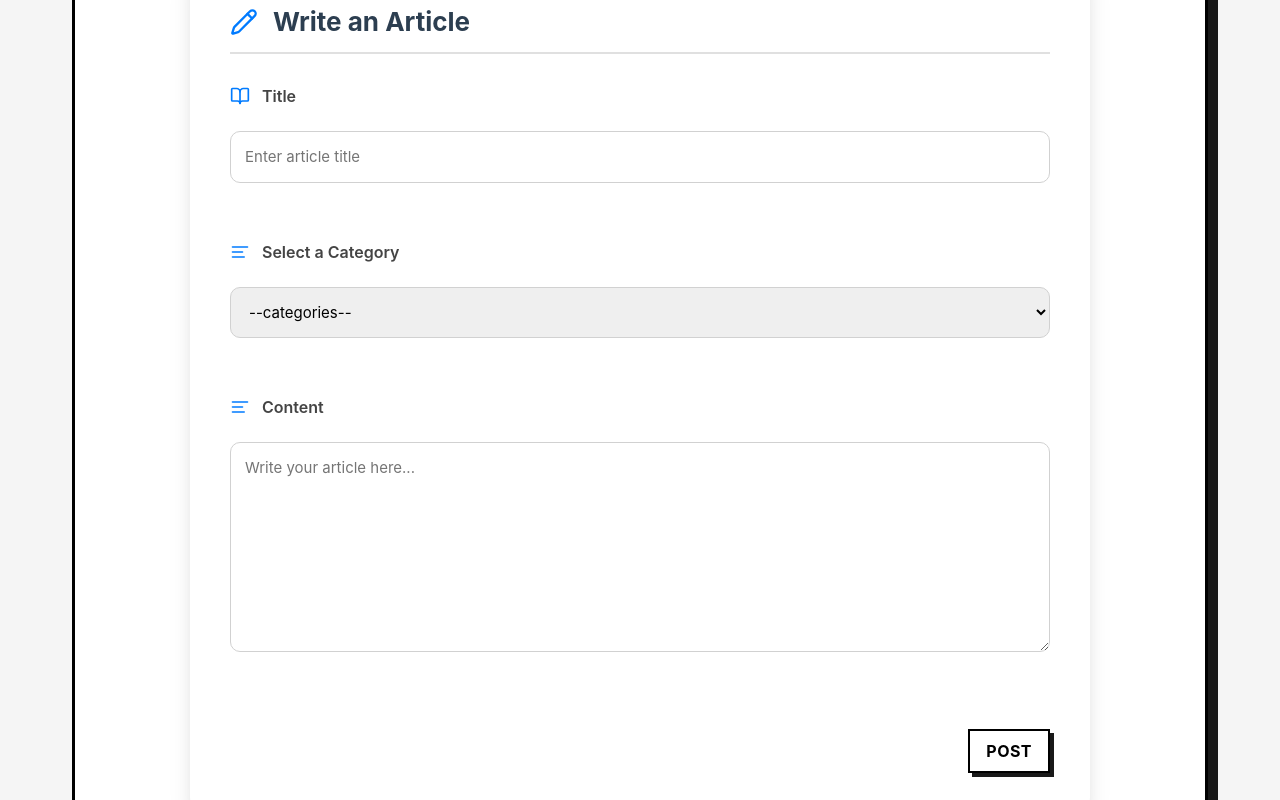
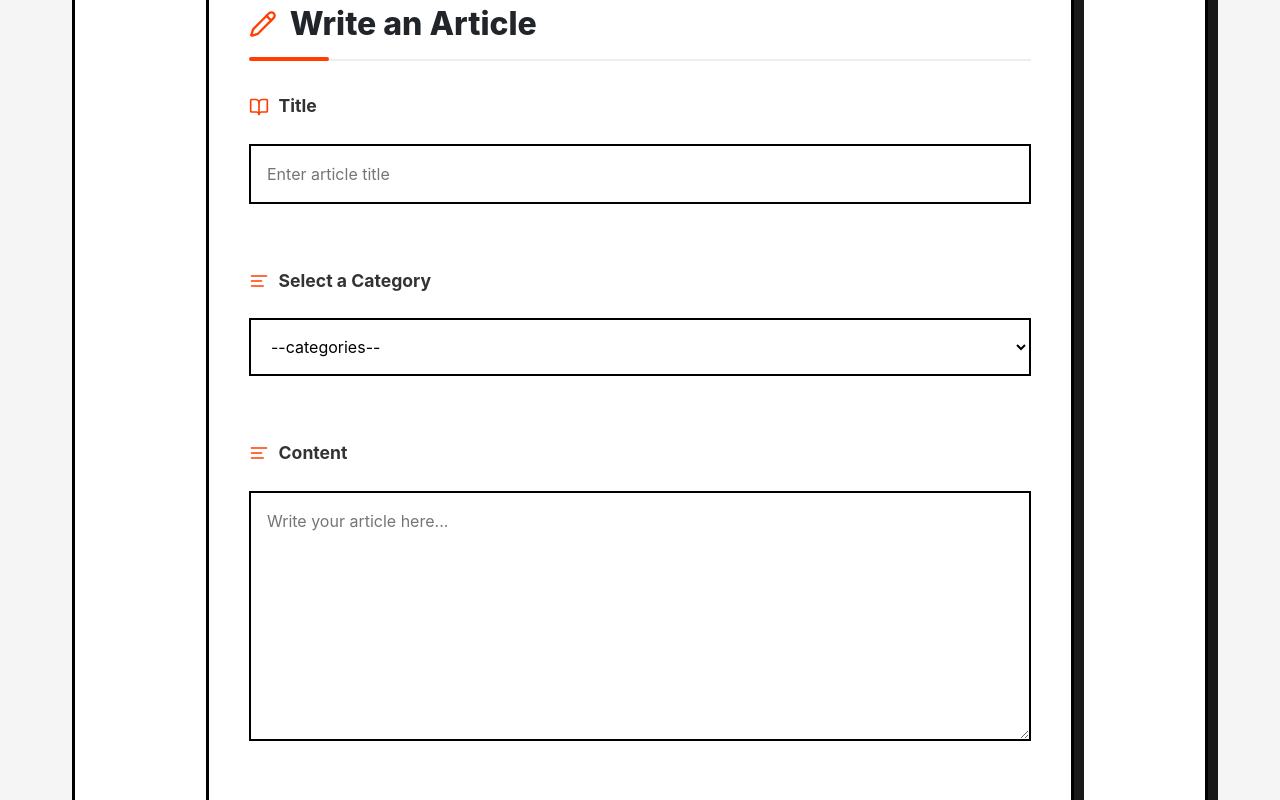
Before and after one commit to Omkasar27/IdeaQuill, a React (Vite) app in the folder client/: page /author-profile/1/article in a window 1280 px wide. Shown: the part 380-1180 px from the top of the page. Built offline with nearby package versions, Linux system fonts and the light colour scheme; no server answers.

Commit message:
PostArticle.css

```diff
--- a/client/src/components/author/PostArticle.css
+++ b/client/src/components/author/PostArticle.css
@@ -1,134 +1,224 @@
+/* PostArticle.css - Creative Edition */
 .post-article-container {
-  display: flex;
-  justify-content: center;
-  align-items: center;
-  min-height: 90vh;
-  padding: 20px;
+  width: 100%;
+  max-width: 900px;
+  margin: 0 auto;
+  padding: 1rem;
 }
 
 .post-article-card {
-  padding: 40px;
-  border-radius: 16px;
-  box-shadow:
-    0 10px 25px rgba(0, 0, 0, 0.08),
-    0 6px 10px rgba(0, 0, 0, 0.05);
-  width: 100%;
-  max-width: 900px;
-  box-sizing: border-box;
-  background-color: white;
-  transition: all 0.3s ease;
+  background-color: #fff;
+  border: 3px solid #000;
+  box-shadow: 10px 10px 0 rgba(0, 0, 0, 0.9);
+  padding: 2.5rem;
+  position: relative;
+  overflow: hidden;
 }
 
-.post-article-card:hover {
-  transform: translateY(-8px);
-  box-shadow:
-    0 12px 30px rgba(0, 0, 0, 0.1),
-    0 8px 15px rgba(0, 0, 0, 0.07);
+.post-article-card::before {
+  content: '';
+  position: absolute;
+  top: 0;
+  left: 0;
+  width: 100%;
+  height: 6px;
+  background-color: #ff3e00;
 }
 
 .post-article-title {
   display: flex;
   align-items: center;
-  gap: 15px;
-  font-size: 26px;
-  color: #2c3e50;
-  margin-bottom: 30px;
-  font-weight: 700;
-  border-bottom: 2px solid #e0e0e0;
-  padding-bottom: 15px;
+  gap: 0.8rem;
+  font-size: 2rem;
+  font-weight: 800;
+  margin-bottom: 2rem;
+  padding-bottom: 1rem;
+  border-bottom: 2px solid #eee;
+  position: relative;
 }
 
-.icon {
-  color: #007bff;
-  transition: color 0.2s ease;
+.post-article-title::after {
+  content: '';
+  position: absolute;
+  bottom: -2px;
+  left: 0;
+  width: 80px;
+  height: 4px;
+  background-color: #ff3e00;
+  border-radius: 2px;
 }
 
-.icon:hover {
-  color: #2c3e50;
+.post-article-title .icon {
+  color: #ff3e00;
 }
 
 .post-article-form {
-  display: grid;
-  grid-template-columns: 1fr;
-  gap: 25px;
+  display: flex;
+  flex-direction: column;
+  gap: 2rem;
 }
 
 .form-group {
   display: flex;
   flex-direction: column;
-  gap: 10px;
+  gap: 0.7rem;
 }
 
 .form-group label {
   display: flex;
   align-items: center;
-  gap: 12px;
-  font-weight: 600;
-  color: #444;
-  font-size: 16px;
+  gap: 0.6rem;
+  font-weight: 700;
+  font-size: 1.1rem;
+}
+
+.form-group label .icon {
+  color: #ff3e00;
 }
 
 .form-group input,
 .form-group select,
 .form-group textarea {
-  padding: 14px;
-  border: 1px solid #d1d1d1;
-  border-radius: 10px;
-  font-size: 15px;
-  width: 100%;
-  transition: all 0.2s ease;
-}
-
-.form-group textarea {
-  resize: vertical;
-  min-height: 180px;
-}
-
-.form-actions {
-  display: flex;
-  justify-content: flex-end;
-  margin-top: 20px;
-}
-
-.post-btn {
-  background-color: #2c3e50;
-  color: #fff;
-  padding: 14px 28px;
-  border: none;
-  border-radius: 10px;
-  cursor: pointer;
+  padding: 1rem;
+  border: 2px solid #000;
+  font-size: 1rem;
+  font-family: inherit;
+  background-color: #fff;
   transition: all 0.3s ease;
-  font-weight: 600;
-  font-size: 16px;
-  text-transform: uppercase;
-  letter-spacing: 0.5px;
-}
-
-.post-btn:hover {
-  background-color: #1a2735;
-  transform: translateY(-3px);
-  box-shadow: 0 4px 10px rgba(0, 0, 0, 0.2);
 }
 
 .form-group input:focus,
 .form-group select:focus,
 .form-group textarea:focus {
   outline: none;
-  border-color: #007bff;
-  box-shadow: 0 0 0 3px rgba(0, 123, 255, 0.2);
+  border-color: #ff3e00;
+  box-shadow: 0 0 0 3px rgba(255, 62, 0, 0.2);
 }
 
-/* Responsive adjustments */
-@media screen and (max-width: 600px) {
+.form-group textarea {
+  min-height: 250px;
+  resize: vertical;
+}
+
+.form-actions {
+  display: flex;
+  justify-content: flex-end;
+  margin-top: 1rem;
+}
+
+.post-btn {
+  background-color: #ff3e00;
+  color: #fff;
+  padding: 1rem 2.5rem;
+  border: 3px solid #000;
+  text-decoration: none;
+  font-weight: 700;
+  font-size: 1.1rem;
+  box-shadow: 5px 5px 0 rgba(0, 0, 0, 0.9);
+  transition: all 0.3s ease;
+  cursor: pointer;
+  position: relative;
+  overflow: hidden;
+  z-index: 1;
+}
+
+.post-btn::before {
+  content: '';
+  position: absolute;
+  top: 0;
+  left: -100%;
+  width: 100%;
+  height: 100%;
+  background-color: #000;
+  transition: all 0.3s ease;
+  z-index: -1;
+}
+
+.post-btn:hover {
+  transform: translate(-3px, -3px);
+  box-shadow: 8px 8px 0 rgba(0, 0, 0, 0.9);
+}
+
+.post-btn:hover::before {
+  left: 0;
+}
+
+/* Error Styles */
+.error-message {
+  color: #d32f2f;
+  font-size: 0.9rem;
+  margin-top: 0.5rem;
+}
+
+input.error,
+select.error,
+textarea.error {
+  border-color: #d32f2f;
+}
+
+/* Success Message */
+.success-message {
+  background-color: #e8f5e9;
+  color: #2e7d32;
+  padding: 1rem;
+  border-left: 5px solid #2e7d32;
+  margin-bottom: 1.5rem;
+}
+
+/* Loading State */
+.loading-state {
+  display: flex;
+  align-items: center;
+  gap: 0.8rem;
+  font-weight: 600;
+  margin-bottom: 1.5rem;
+}
+
+.loading-spinner {
+  width: 20px;
+  height: 20px;
+  border: 3px solid rgba(255, 62, 0, 0.3);
+  border-radius: 50%;
+  border-top-color: #ff3e00;
+  animation: spin 1s linear infinite;
+}
+
+@keyframes spin {
+  to { transform: rotate(360deg); }
+}
+
+/* Responsive Styles */
+@media (max-width: 768px) {
   .post-article-card {
-    padding: 20px;
+    padding: 1.5rem;
   }
 
   .post-article-title {
-    font-size: 22px;
+    font-size: 1.6rem;
+  }
+}
+
+@media (max-width: 480px) {
+  .post-article-card {
+    padding: 1.2rem;
+    box-shadow: 6px 6px 0 rgba(0, 0, 0, 0.9);
+  }
+
+  .post-article-title {
+    font-size: 1.4rem;
+  }
+
+  .form-group label {
+    font-size: 1rem;
+  }
+
+  .form-actions {
+    justify-content: stretch;
   }
 
   .post-btn {
     width: 100%;
+    padding: 0.8rem;
+    font-size: 1rem;
   }
 }
```
